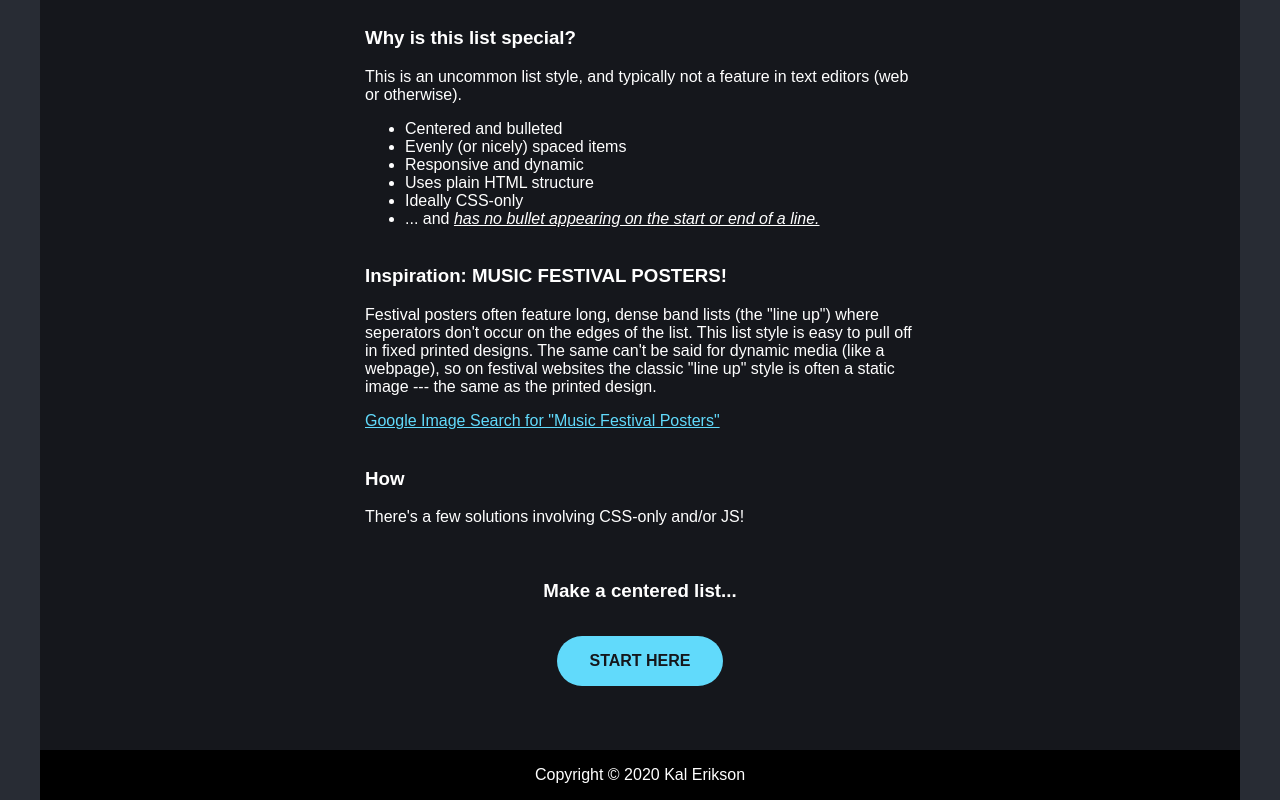
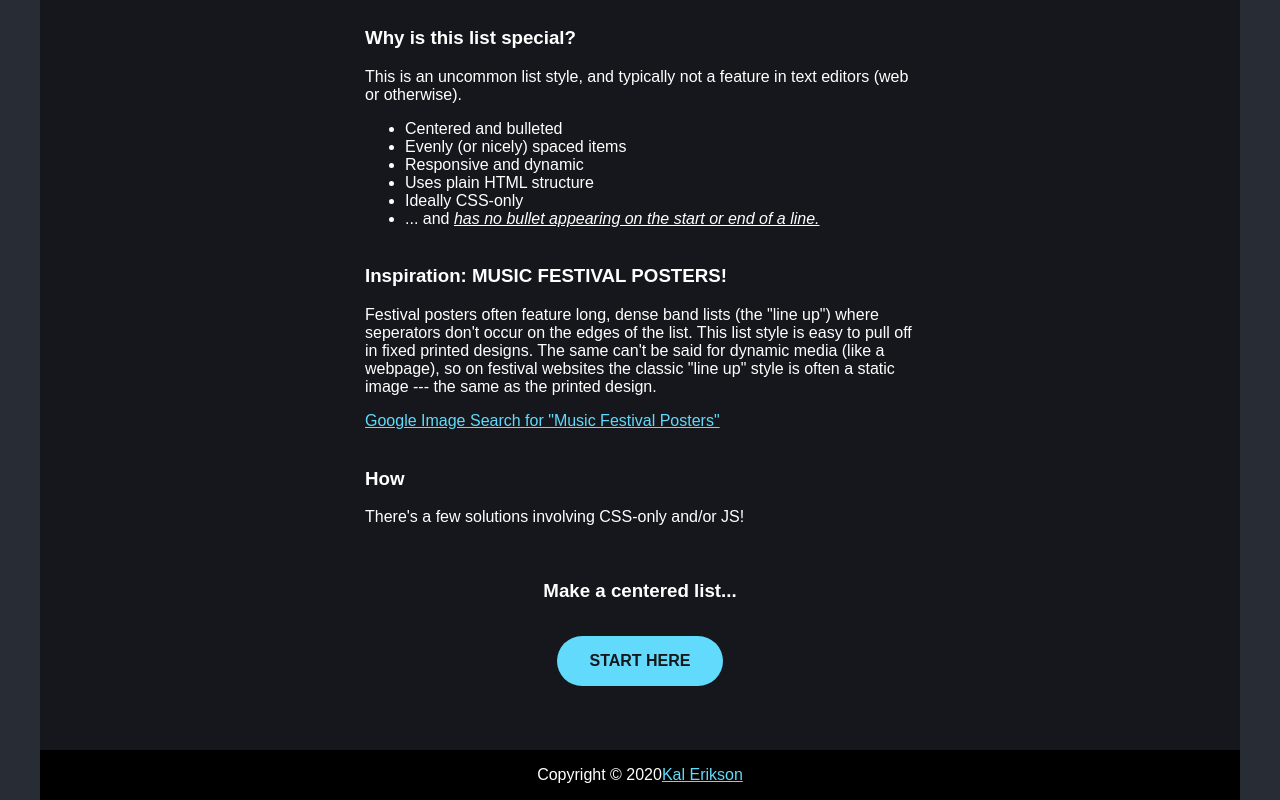
Before and after one commit to kalnode/CenteredListBuilder, a React (Create React App) app: page /about in a window 1280 px wide. Shown: the part 730-1530 px from the top of the page. Built offline with nearby package versions, Linux system fonts and the light colour scheme.

Commit message:
Purge cache

```diff
--- a/src/components/Footer.js
+++ b/src/components/Footer.js
@@ -2,7 +2,7 @@ import React from 'react';
 
 function Footer() {
   return (
-    <div id="footer">Copyright &copy; {(new Date().getFullYear())} Kal Erikson</div>
+    <div id="footer">Copyright &copy; {(new Date().getFullYear())} <a href="https://kreation.ca">Kal Erikson</a></div>
   );
 }
 
```
